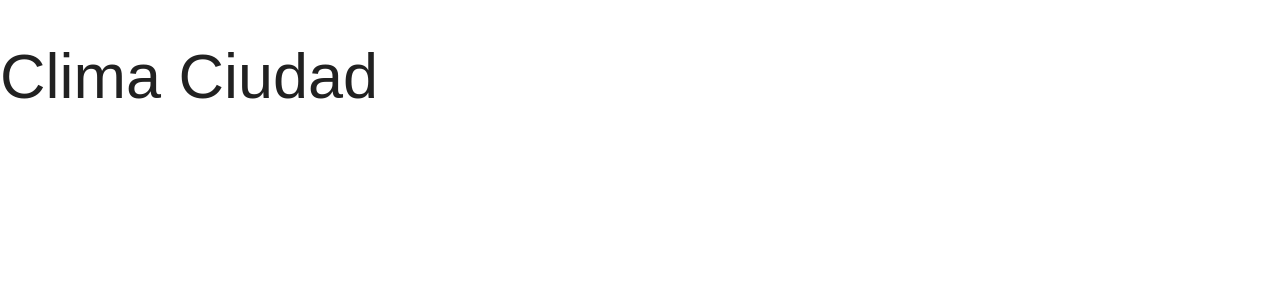
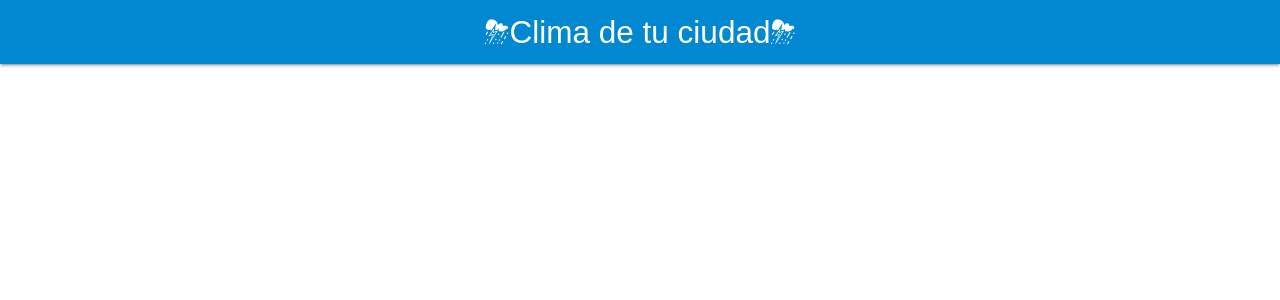
Before and after one commit to ElliotXLeo/clima-feliz-react, a React (Create React App) app: page / in a window 1280 px wide. Shown: the top 300 px of the page. Built offline with nearby package versions, Linux system fonts and the light colour scheme.

Commit message:
Component Header

```diff
--- a/public/index.html
+++ b/public/index.html
@@ -14,7 +14,7 @@
     <title>🌦Clima Ciudad🌦</title>
     <link rel="stylesheet" href="https://cdnjs.cloudflare.com/ajax/libs/materialize/1.0.0/css/materialize.min.css">
   </head>
-  <body>
+  <body class="body">
     <div id="root"></div>
     <script src="https://cdnjs.cloudflare.com/ajax/libs/materialize/1.0.0/js/materialize.min.js"></script>
   </body>
--- a/src/App.js
+++ b/src/App.js
@@ -1,6 +1,17 @@
+import Header from "./components/Header";
+
 function App() {
+
+  const company = {
+    name: '⛈Clima de tu ciudad⛈',
+    slogan: 'Ten a la naturaleza de tu lado.',
+    comercialActivity: 'Pronóstico del clima'
+  }
+
   return (
-    <h1>Clima Ciudad</h1>
+    <Header
+      company={company}
+    />
   );
 }
 
--- /dev/null
+++ b/src/components/Header.js
@@ -0,0 +1,21 @@
+import React from "react";
+import PropTypes from 'prop-types';
+
+function Header({ company }) {
+
+  const { name } = company;
+
+  return (
+    <header>
+      <nav className="nav-wrapper light-blue darken-2">
+        <a href="#!" className="brand-logo">{name}</a>
+      </nav>
+    </header>
+  );
+}
+
+Header.propTypes = {
+  company: PropTypes.object.isRequired
+}
+
+export default Header;
--- a/src/index.css
+++ b/src/index.css
@@ -1,4 +1,8 @@
-body {
+html {
+  --gold: #ffd700;
+}
+
+.body {
   margin: 0;
   padding: 0;
   font-family: sans-serif;
```
Also changed, not shown: src/components/Footer.js (added, +27 -0 lines).
